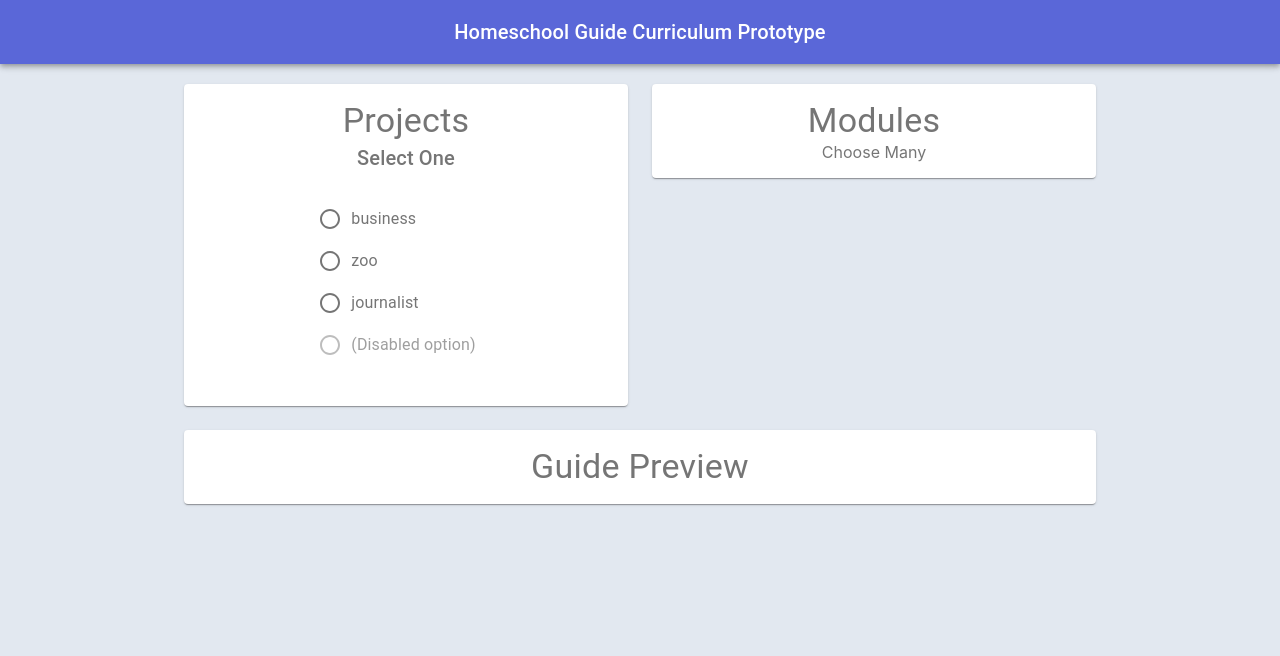
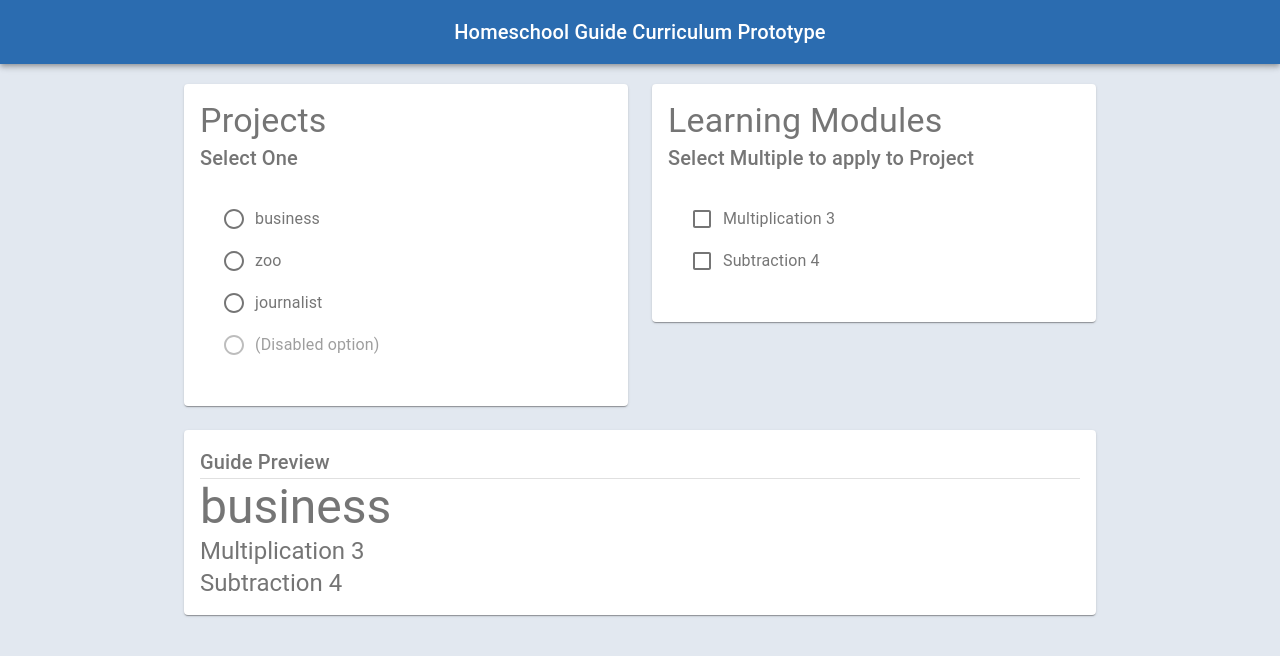
Before and after one commit to phil-mac/homeschool-guide-prototype, a React (Create React App) app: page / in a window 1280 px wide. Shown: the top 656 px of the page. Built offline with nearby package versions, Linux system fonts and the light colour scheme.

Commit message:
setup project and learning module selection system

```diff
--- a/src/App.js
+++ b/src/App.js
@@ -6,7 +6,7 @@ import Guide from './components/Guide';
 import ProjectSelect from './components/ProjectSelect';
 import ModuleSelect from './components/ModuleSelect';
 
-import {projects, modules} from './exampleData';
+import {projects} from './exampleData';
 
 const useStyles = makeStyles(theme => ({
   root: {
@@ -14,13 +14,30 @@ const useStyles = makeStyles(theme => ({
   },
   paper: {
     padding: theme.spacing(2),
-    textAlign: 'center',
     color: theme.palette.text.secondary,
   },
 }));
 
 export default() => {
   const classes = useStyles();
+
+  const [activeProject, setActiveProject] = React.useState(projects[0]);
+
+  const handleChangeProject = id => {
+    setActiveProject(projects[id]);
+    setProjectModules(projects[id].availableModules)
+  }
+
+  const [projectModules, setProjectModules] = React.useState(projects[0].availableModules)
+
+  const [modulesState, setModulesState] = React.useState({
+    p1: true,
+    p2: false,
+  });
+
+  const handleModulesChange = name => event => {
+    setModulesState({ ...modulesState, [name]: event.target.checked });
+  };
 
   return (
     <div style={{background: '#E2E8F0', minHeight:'100vh'}}>
@@ -29,17 +46,17 @@ export default() => {
         <Grid container spacing={3}>
           <Grid item xs={12} sm={6}>
             <Paper className={classes.paper}>
-              <ProjectSelect projects={projects}/>
+              <ProjectSelect projects={projects} handleChangeProject={handleChangeProject}/>
             </Paper>
           </Grid>
           <Grid item xs={12} sm={6}>
             <Paper className={classes.paper}>
-              <ModuleSelect modules={modules}/>
+              <ModuleSelect projectModules={projectModules} modulesState={modulesState} handleModulesChange={handleModulesChange}/>
             </Paper>
           </Grid>
           <Grid item xs={12}>
             <Paper className={classes.paper}>
-              <Guide projects={projects} modules={modules}/>
+              <Guide projects={projects} activeProject={activeProject}/>
             </Paper>
           </Grid>
         </Grid>
--- a/src/components/Guide.js
+++ b/src/components/Guide.js
@@ -1,16 +1,23 @@
 import React from 'react';
-import { makeStyles, Typography } from '@material-ui/core';
+import { makeStyles, Typography, Divider } from '@material-ui/core';
 
 const useStyles = makeStyles({
 
   });
 
-export default() => {
+export default(props) => {
   const classes = useStyles();
 
   return (
     <div>
-        <Typography variant='h4'>Guide Preview</Typography>
+        <Typography variant='h6'>Guide Preview</Typography>
+        <Divider />
+        <Typography variant='h3'>{props.activeProject.title}</Typography>
+        {props.activeProject.availableModules.map(learningModule => (
+            <Typography variant='h5'>{learningModule.title}</Typography>
+        ))}
+
+
     </div>
   );
 }
--- a/src/components/ModuleSelect.js
+++ b/src/components/ModuleSelect.js
@@ -1,17 +1,36 @@
 import React from 'react';
-import { makeStyles, Typography } from '@material-ui/core';
+import { makeStyles, Typography, FormControl, FormGroup, Checkbox, FormControlLabel } from '@material-ui/core';
 
-const useStyles = makeStyles({
 
-  });
+const useStyles = makeStyles(theme => ({
+    root: {
+      display: 'flex',
+    },
+    formControl: {
+      margin: theme.spacing(3),
+    },
+}));
 
-export default() => {
+export default(props) => {
   const classes = useStyles();
+
+
+//   const { gilad, jason, antoine } = props.modulesState;
 
   return (
     <div>
-        <Typography variant='h4'>Modules</Typography>
-        <Typography variant='p'>Choose Many</Typography>
+        <Typography variant='h4'>Learning Modules</Typography>
+        <Typography variant='h6'>Select Multiple to apply to Project</Typography>
+        <FormControl component="fieldset" className={classes.formControl}>
+            <FormGroup>
+                {props.projectModules.map((learningModule, index) => (
+                    <FormControlLabel
+                    control={<Checkbox checked={props.modulesState[learningModule.title]} onChange={props.handleModulesChange(learningModule.title)} value={learningModule.title} />}
+                    label={learningModule.title}
+                />
+                ))}
+            </FormGroup>
+      </FormControl>
 
     </div>
   );
--- a/src/components/ProjectSelect.js
+++ b/src/components/ProjectSelect.js
@@ -10,10 +10,11 @@ const useStyles = makeStyles(theme => ({
 export default(props) => {
   const classes = useStyles();
 
-  const [value, setValue] = React.useState('female');
+  const [activeProjectId, setActiveProjectId] = React.useState('');
 
-  const handleChange = event => {
-    setValue(event.target.value);
+  const handleChangeProject = event => {
+    setActiveProjectId(event.target.value);
+    props.handleChangeProject(event.target.value);
   };
 
   return (
@@ -21,9 +22,9 @@ export default(props) => {
         <Typography variant='h4'>Projects</Typography>
         <Typography variant='h6'>Select One</Typography>
         <FormControl component="fieldset" className={classes.formControl}>
-        <RadioGroup aria-label="gender" name="gender1" value={value} onChange={handleChange}>
+            <RadioGroup aria-label="project" name="project1" value={activeProjectId} onChange={handleChangeProject}>
                 {props.projects.map((project, index) => (
-                <FormControlLabel value={project.title} control={<Radio />} label={project.title} />
+                    <FormControlLabel value={`${project.id}`} control={<Radio/>} label={project.title} />
                 ))}
             <FormControlLabel
                 value="disabled"
--- a/src/exampleData.js
+++ b/src/exampleData.js
@@ -1,11 +1,39 @@
-export const projects = [
-    {title: "business"},
-    {title: "zoo"},
-    {title: "journalist"},
-]
-
 export const modules = [
     {title: "Business Basics 1"},
     {title: "Multiplication 3"},
     {title: "Subtraction 4"},
 ]
+
+export const projects = [
+    {
+        id: 0,
+        title: "business",
+        requiredModules: [
+            modules[0],
+        ],
+        availableModules: [
+            modules[1],
+            modules[2],
+        ]
+    },
+    {
+        id: 1,
+        title: "zoo",
+        requiredModules: [
+            modules[0],
+        ],
+        availableModules: [
+            modules[1],
+        ]
+    },
+    {
+        id: 2,
+        title: "journalist",
+        requiredModules: [
+            modules[1],
+        ],
+        availableModules: [
+            modules[2],
+        ]
+    },
+]
--- a/src/index.js
+++ b/src/index.js
@@ -10,7 +10,7 @@ import * as serviceWorker from './serviceWorker';
 const theme = createMuiTheme({
     palette: {
         primary: {
-        main: '#5A67D8',
+        main: '#2B6CB0',
         contrastText: '#fff'
         },
     },
```
Lines whose indentation alone changed are shown as unchanged.
